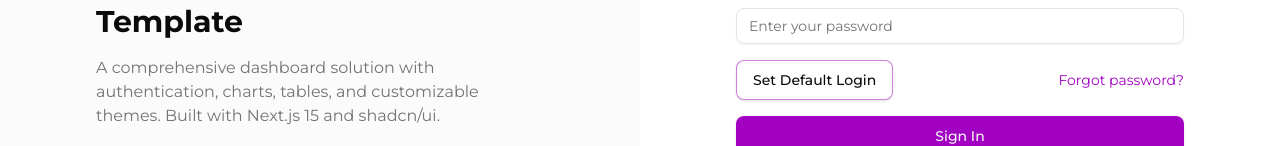
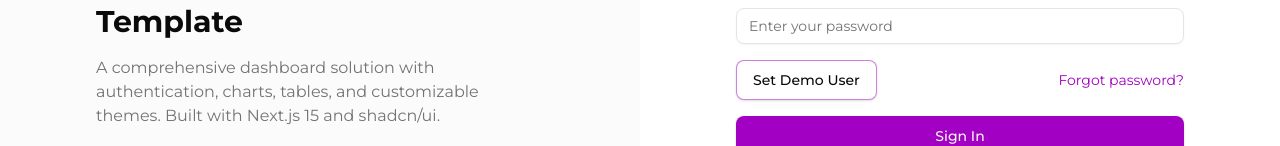
Before and after one commit to vitor-nogueira-dev/dashboard-template, a Next.js app: page /signin in a window 1280 px wide. Shown: the part 392-538 px from the top of the page. Built offline with nearby package versions, Linux system fonts and the light colour scheme.

Commit message:
fix: rename button text from 'Set Default Login' to 'Set Demo User' in SignInForm

```diff
--- a/src/components/auth/sign-in-form.tsx
+++ b/src/components/auth/sign-in-form.tsx
@@ -90,7 +90,7 @@ export function SignInForm() {
         />
         <div className="text-sm flex items-center justify-between">
           <Button variant="outline" onClick={handleSetDefaultLogin} disabled={isLoading}>
-            Set Default Login
+            Set Demo User
           </Button>
           <Link href="/reset-password" className="text-primary hover:underline">
             Forgot password?
```
